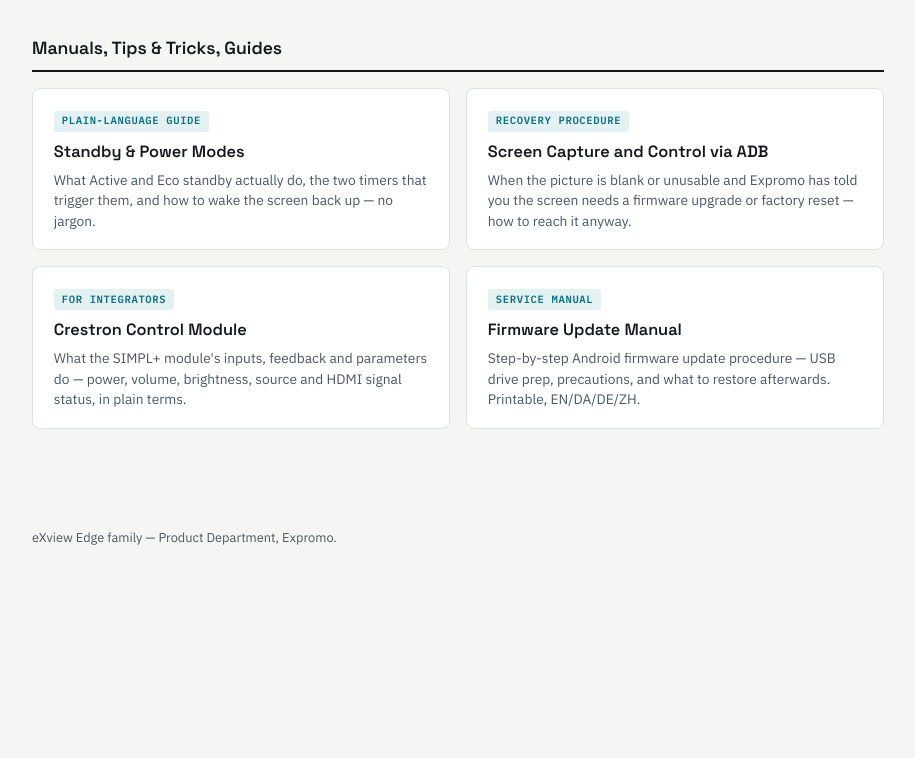
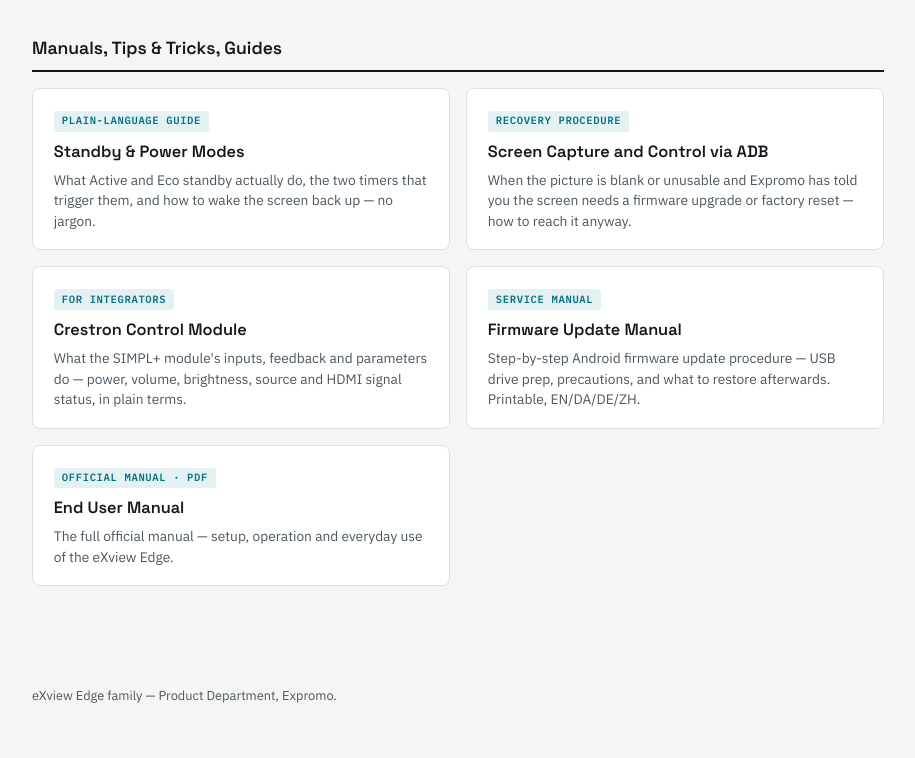
Before and after one commit to daveleo/eXview-Edge-Site, a plain HTML site: page index.html in a window 1280 px wide. Shown: the part 709-1467 px from the top of the page, without its empty margins (182-1097 px from the left). Before the commit the page ends 1309 px from the top, so only its background shows below. Drawn offline with Linux system fonts and the light colour scheme.

Commit message:
Update firmware download link, add End User Manual
Repoint the firmware package download at the current Nextcloud
share and add the official End User Manual as a downloadable PDF
in the Manuals section.

Co-Authored-By: Claude Sonnet 5 <noreply@anthropic.com>

```diff
--- a/index.html
+++ b/index.html
@@ -124,6 +124,11 @@
       <h3 data-i18n="titleFirmwareGuide">Firmware Update Manual</h3>
       <p data-i18n="descFirmwareGuide">Step-by-step Android firmware update procedure &mdash; USB drive prep, precautions, and what to restore afterwards. Printable, EN/DA/DE/ZH.</p>
     </a>
+    <a class="doc-card" href="manuals/exview-edge-end-user-manual.pdf">
+      <span class="tag" data-i18n="tagEndUserManual">Official manual &middot; PDF</span>
+      <h3 data-i18n="titleEndUserManual">End User Manual</h3>
+      <p data-i18n="descEndUserManual">The full official manual &mdash; setup, operation and everyday use of the eXview Edge.</p>
+    </a>
   </div>
 </section>
 
@@ -167,6 +172,9 @@
       tagFirmwareGuide: `Service manual`,
       titleFirmwareGuide: `Firmware Update Manual`,
       descFirmwareGuide: `Step-by-step Android firmware update procedure &mdash; USB drive prep, precautions, and what to restore afterwards. Printable, EN/DA/DE/ZH.`,
+      tagEndUserManual: `Official manual &middot; PDF`,
+      titleEndUserManual: `End User Manual`,
+      descEndUserManual: `The full official manual &mdash; setup, operation and everyday use of the eXview Edge.`,
       footer: `eXview Edge family &mdash; Product Department, Expromo.`
     },
     da: {
@@ -200,6 +208,9 @@
       tagFirmwareGuide: `Servicemanual`,
       titleFirmwareGuide: `Firmwareopdateringsmanual`,
       descFirmwareGuide: `Trin-for-trin Android-firmwareopdatering &mdash; klarg&oslash;ring af USB-drev, forholdsregler og hvad der skal genoprettes bagefter. Udskriftsvenlig, EN/DA/DE/ZH.`,
+      tagEndUserManual: `Officiel manual &middot; PDF`,
+      titleEndUserManual: `Brugermanual`,
+      descEndUserManual: `Den fulde officielle manual &mdash; ops&aelig;tning, betjening og daglig brug af eXview Edge.`,
       footer: `eXview Edge-serien &mdash; Produktafdelingen, Expromo.`
     },
     de: {
@@ -233,6 +244,9 @@
       tagFirmwareGuide: `Serviceanleitung`,
       titleFirmwareGuide: `Firmware-Update-Anleitung`,
       descFirmwareGuide: `Schritt-f&uuml;r-Schritt-Anleitung f&uuml;r das Android-Firmware-Update &mdash; USB-Laufwerk vorbereiten, Vorsichtsma&szlig;nahmen und was danach wiederhergestellt werden muss. Druckbar, EN/DA/DE/ZH.`,
+      tagEndUserManual: `Offizielles Handbuch &middot; PDF`,
+      titleEndUserManual: `Benutzerhandbuch`,
+      descEndUserManual: `Das vollst&auml;ndige offizielle Handbuch &mdash; Einrichtung, Bedienung und t&auml;glicher Gebrauch des eXview Edge.`,
       footer: `eXview Edge Baureihe &mdash; Product Department, Expromo.`
     },
     zh: {
@@ -266,6 +280,9 @@
       tagFirmwareGuide: `服务手册`,
       titleFirmwareGuide: `固件升级手册`,
       descFirmwareGuide: `Android固件升级操作步骤 &mdash; U盘准备、注意事项，以及升级后需要恢复的设置。可打印，支持EN/DA/DE/ZH。`,
+      tagEndUserManual: `官方手册 &middot; PDF`,
+      titleEndUserManual: `最终用户手册`,
+      descEndUserManual: `完整的官方手册 &mdash; eXview Edge的设置、操作与日常使用。`,
       footer: `eXview Edge系列 &mdash; Expromo产品部门。`
     }
   };
```
Also changed, not shown: guides/exview-edge-firmware-update-manual.html (+1 -1 lines), 1 other file.
